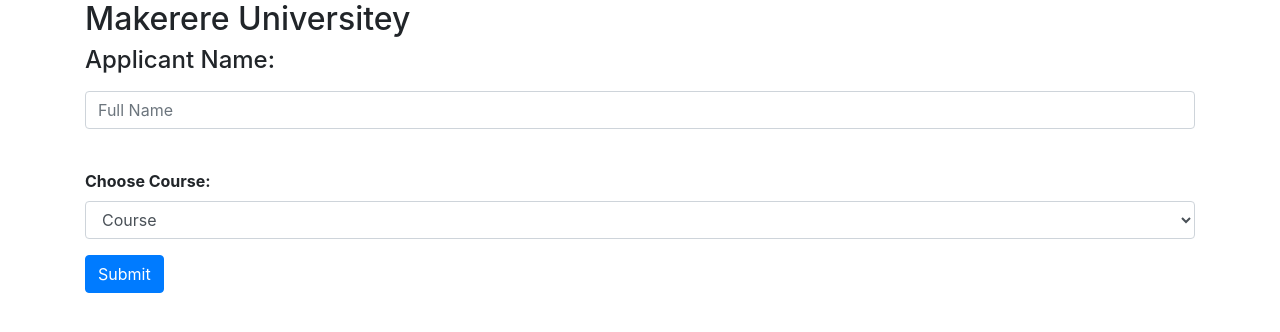
After one commit to Joshuamjv2/flask_project, a Flask app: template templates/base.html in a window 1280 px wide. The commit adds this page. Shown: the top 332 px of the page. Run offline with Flask 2, Linux system fonts and the light colour scheme; the template is opened without the code that fills it, so the values that code supplies are empty; some libraries are stand-ins or nearby versions.

Commit message:
course_choice

```diff
--- a/app.py
+++ b/app.py
@@ -16,7 +16,7 @@
     pscores = ['A', 'B', 'C', 'D', 'E', 'O', 'F']
     grading = {'A':6, 'B':5, 'C':4, 'D':3, 'E':2, 'O':1, 'F':0}
     weights_for_courses = {courses[0]:36, courses[1]:50, courses[2]:45, courses[3]:48, courses[4]:45}
-    _gender = ['Male', 'Female']
+    applicant_gender = ['Male', 'Female']
     course_choice = request.form.getlist('course_choice')
     # got = request.form.get('got')
 
@@ -24,8 +24,7 @@
     # for i in subjects_for_courses:
     #     course_subjects = subjects_for_courses.get(course_choice)
         # return course_subjects
-    return render_template('home.html', subs = subs, _gender = _gender, course_choice = course_choice, courses = courses, subjects_for_courses = subjects_for_courses, pscores = pscores)
-
+    return render_template('home.html', subs = subs, applicant_gender = applicant_gender, course_choice = course_choice, courses = courses, subjects_for_courses = subjects_for_courses, pscores = pscores)
 
 
 @app.route('/result', methods = ['POST', 'GET'])
@@ -45,6 +44,7 @@
     # principal3 = request.form.get('principal_3')
     # subsidiary = request.form.get('subsidiary')
     gp = request.form.get('gp')
+    # return course_choice
     # final = {principal_1:'principal_1', principal_2:'principal_2', principal_3:'principal_3', subsidiary:'subsidiary', general_paper:'general_paper'}
     #ps = {principal_1:'principal_1'}
     # return render_template('result.html', form  = 'form')
--- /dev/null
+++ b/templates/base.html
@@ -0,0 +1,42 @@
+<!DOCTYPE html>
+<html lang="en">
+<head>
+    <meta charset="UTF-8">
+    <meta name="viewport" content="width=device-width, initial-scale=1.0">
+    <title>Document</title>
+    <link rel="stylesheet" href="https://stackpath.bootstrapcdn.com/bootstrap/4.4.1/css/bootstrap.min.css" integrity="sha384-Vkoo8x4CGsO3+Hhxv8T/Q5PaXtkKtu6ug5TOeNV6gBiFeWPGFN9MuhOf23Q9Ifjh" crossorigin="anonymous">
+</head>
+<body <div class="card-group text">
+
+</div>
+    <br>
+    <div class="container" <i class="fa fa-text-height" aria-hidden="true"></i>
+    <h2>Makerere Universitey</h2>
+
+    <form action="/home" method="POST" method="GET">
+        <div class="form-group">
+            <h4><label for="formGroupExampleInput">Applicant Name:</label></h4>
+            <input type="text" class="form-control" id="formGroupExampleInput" placeholder="Full Name" name="name">
+        </div>
+        <br>
+        <label><strong>Choose Course: </strong></label>
+
+            <div class="form-group">
+            <select id="my-select" class="form-control" name="course_choice">
+            <option value="" disabled selected hidden class="text-muted">Course</option>
+            {% for i in subjects_for_courses %}
+            <!-- {% set course_choice  = i %} -->
+            <option value="{{i}}">{{i}}</option>
+            {% endfor %}
+            </select>
+            </div>
+            <button type="submit" <button type="submit" class="btn btn-primary">Submit</button>
+
+    </form>
+
+    </div>
+    <script src="https://code.jquery.com/jquery-3.4.1.slim.min.js" integrity="sha384-J6qa4849blE2+poT4WnyKhv5vZF5SrPo0iEjwBvKU7imGFAV0wwj1yYfoRSJoZ+n" crossorigin="anonymous"></script>
+<script src="https://cdn.jsdelivr.net/npm/popper.js@1.16.0/dist/umd/popper.min.js" integrity="sha384-Q6E9RHvbIyZFJoft+2mJbHaEWldlvI9IOYy5n3zV9zzTtmI3UksdQRVvoxMfooAo" crossorigin="anonymous"></script>
+<script src="https://stackpath.bootstrapcdn.com/bootstrap/4.4.1/js/bootstrap.min.js" integrity="sha384-wfSDF2E50Y2D1uUdj0O3uMBJnjuUD4Ih7YwaYd1iqfktj0Uod8GCExl3Og8ifwB6" crossorigin="anonymous"></script>
+</body>
+</html>
```
Also changed, not shown: templates/home.html (+9 -9 lines), templates/result.html (+15 -3 lines).
